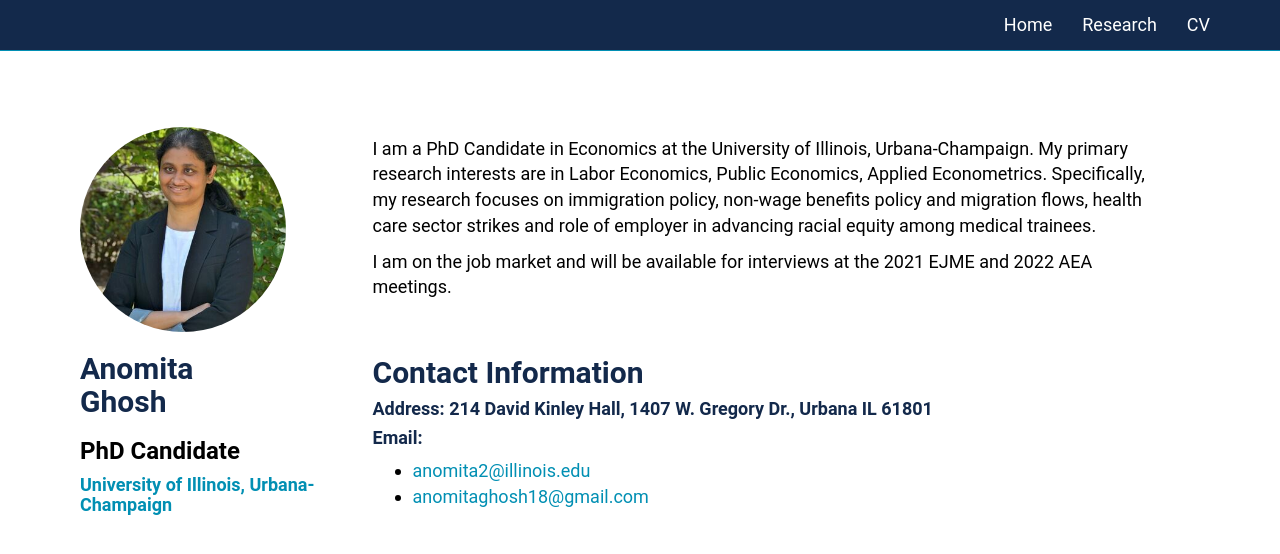
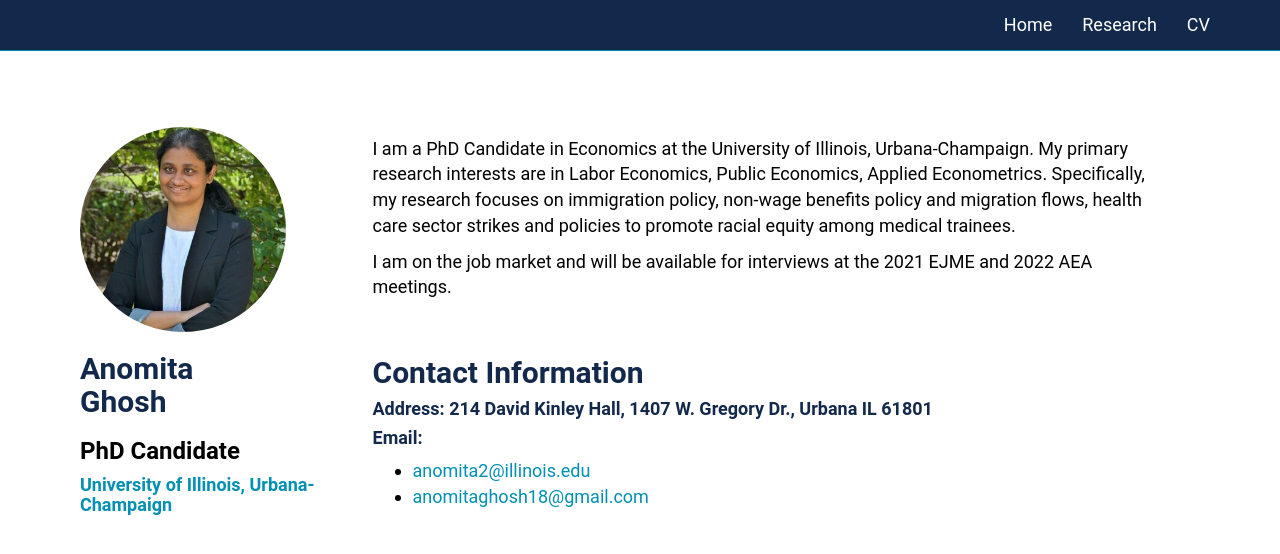
Before and after one commit to anomitaghosh/anomitaghosh.github.io, a Jekyll site: the page built from index.md, in a window 1280 px wide. Shown: the top 554 px of the page. Built offline with Jekyll 4.4.1, drawn with Linux system fonts in a browser that asks for light colours.

Commit message:
Update index.md

```diff
--- a/index.md
+++ b/index.md
@@ -3,7 +3,7 @@ layout: default
 ---
 
 
-I am a PhD Candidate in Economics at the University of Illinois, Urbana-Champaign. My primary research interests are in Labor Economics, Public Economics, Applied Econometrics. Specifically, my research focuses on immigration policy, non-wage benefits policy and migration flows, health care sector strikes and role of employer in advancing racial equity among medical trainees.
+I am a PhD Candidate in Economics at the University of Illinois, Urbana-Champaign. My primary research interests are in Labor Economics, Public Economics, Applied Econometrics. Specifically, my research focuses on immigration policy, non-wage benefits policy and migration flows, health care sector strikes and policies to promote racial equity among medical trainees.
 
 
 I am on the job market and will be available for interviews at the 2021 EJME and 2022 AEA meetings.
```
